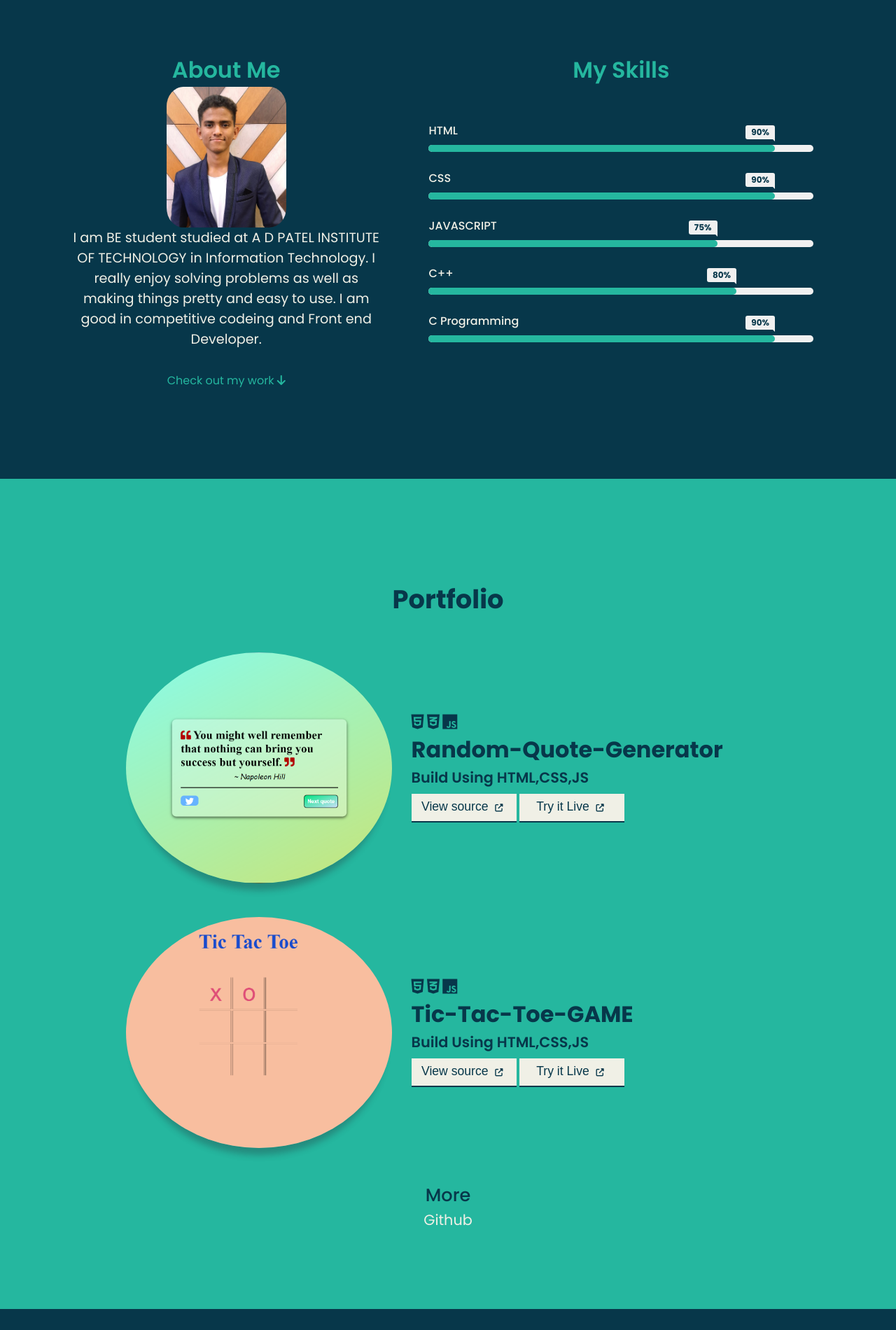
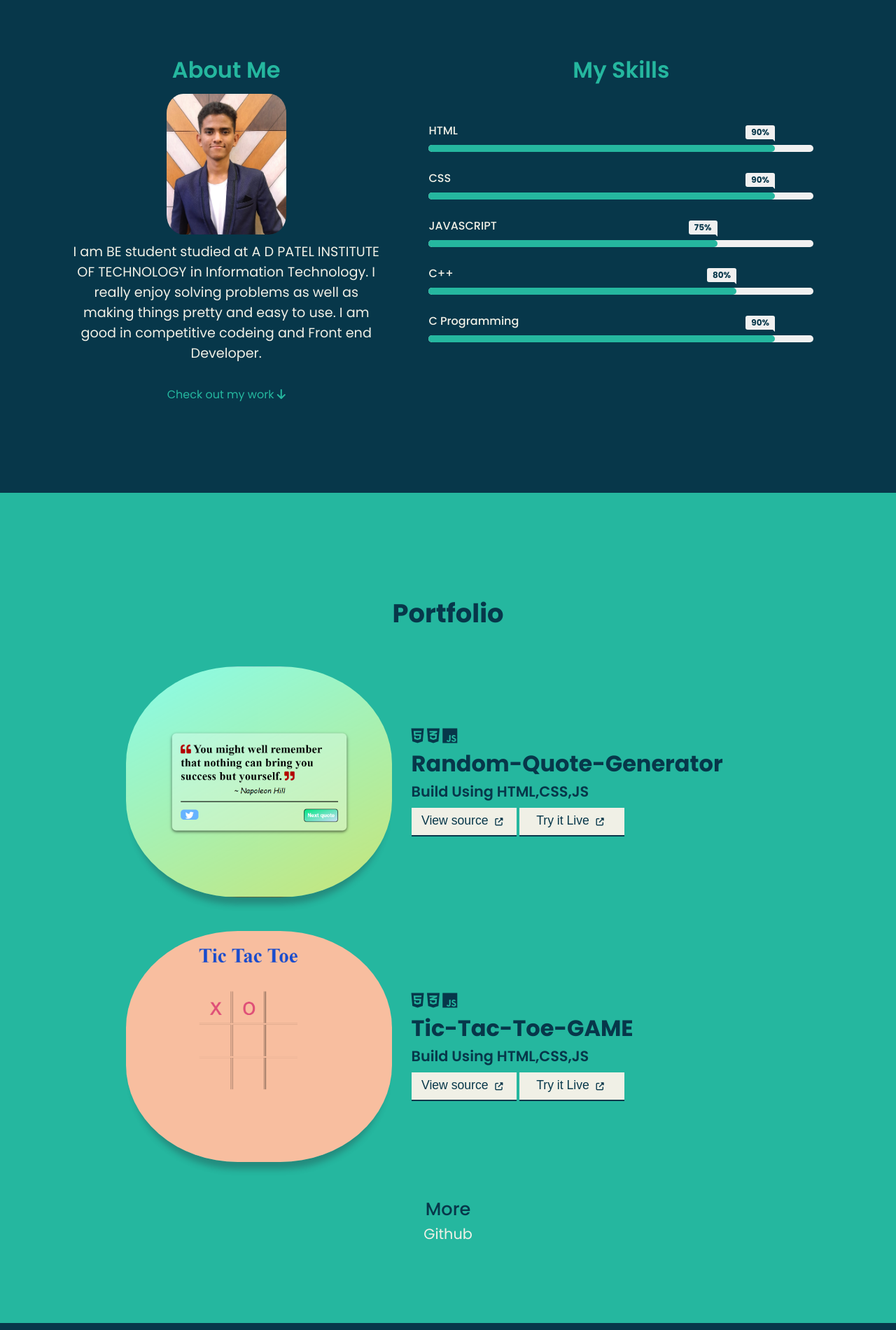
Before and after one commit to Priyanshu2410/My-site, a plain HTML site: page index.html in a window 1280 px wide. Shown: the part 820-2720 px from the top of the page at 70% size. Drawn offline with nearby package versions, Linux system fonts and the light colour scheme; a script that the page names is missing.

Commit message:
Add files via upload

```diff
--- a/style.css
+++ b/style.css
@@ -47,7 +47,7 @@ header {
 
 .menu-items a {
   text-decoration: none;
-  color: #f0f0e6;
+  color: #0c080a;
   font-size: 1.2rem;
   padding: 0.3rem;
 }
@@ -119,6 +119,7 @@ header {
     width: 171px;
     object-fit: cover;
     border-radius: 14%;
+    margin: 10px 0px 10px;
 }
 
 .about-content p {
@@ -319,7 +320,7 @@ header {
   height: 330px;
   width: 380px;
   object-fit: cover;
-  border-radius: 50%;
+  border-radius: 42%;
   box-shadow: 0 20px 10px -10px rgb(37 41 52 / 31%);
   margin-right: 1.7rem;
 }
@@ -390,7 +391,7 @@ header {
   height: 330px;
   width: 380px;
   object-fit: cover;
-  border-radius: 50%;
+  border-radius: 42%;
   box-shadow: 0 20px 10px -10px rgb(37 41 52 / 31%);
   margin-right: 1.7rem;
 }
```
